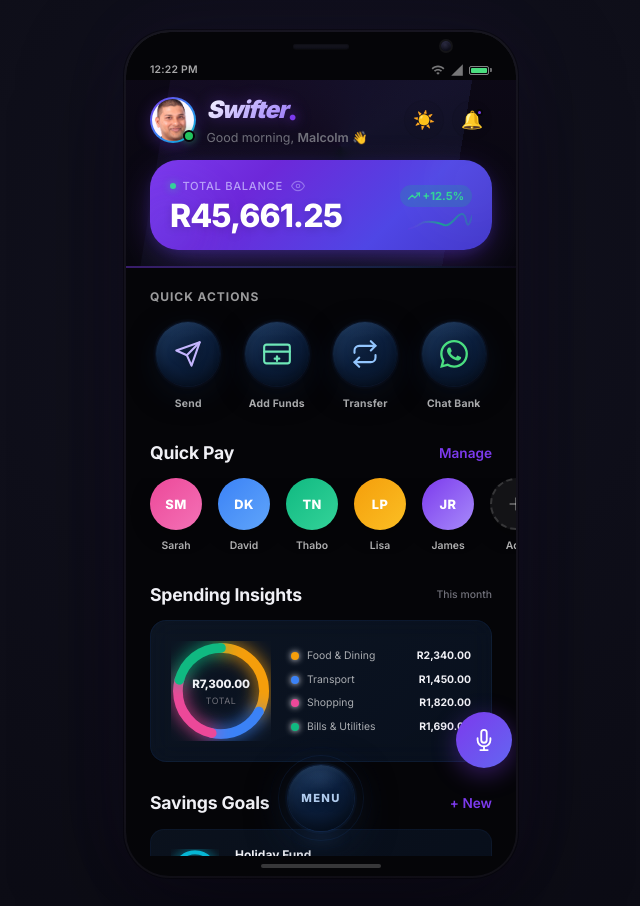
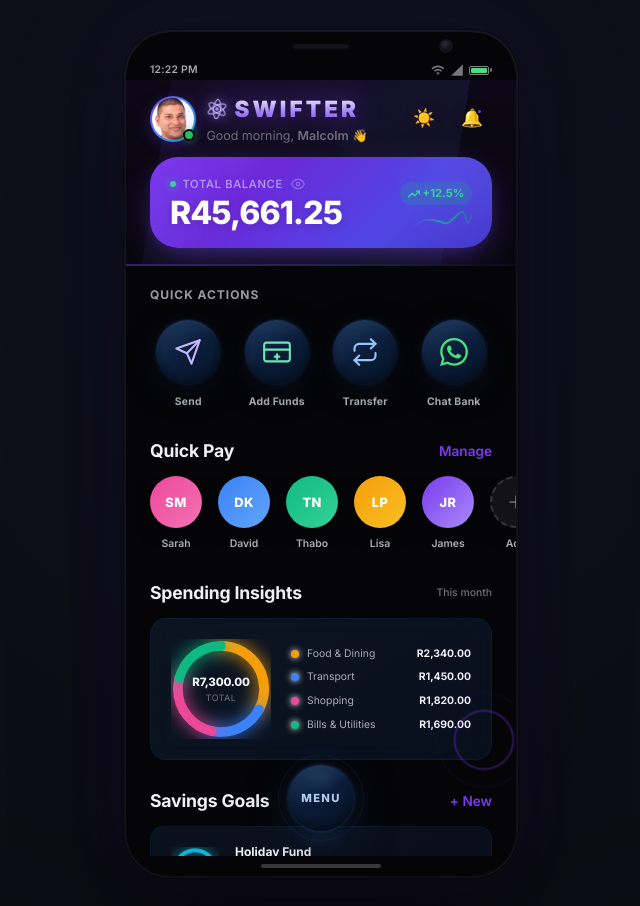
Before and after one commit to MalcolmGov/SwifterWallet, a Next.js app in the folder swifter-wallet/: page / in a window 1280 px wide. Shown: the whole page, without its empty margins (319-959 px from the left). Built offline with nearby package versions, Linux system fonts and the light colour scheme.

Commit message:
style: SWIFTER chrome brand with atom icon + pulsing mic FAB ring

```diff
--- a/swifter-wallet/src/app/globals.css
+++ b/swifter-wallet/src/app/globals.css
@@ -385,25 +385,36 @@
 }
 
 .brand-name {
-  font-size: 1.5rem;
+  font-size: 1.4rem;
   font-weight: 900;
-  letter-spacing: -0.04em;
-  background: linear-gradient(135deg, #ffffff 0%, #c4b5fd 30%, #a78bfa 50%, #7c3aed 80%, #6d28d9 100%);
+  letter-spacing: 0.14em;
+  text-transform: uppercase;
+  background: linear-gradient(180deg, #ffffff 0%, #e0d4ff 25%, #a78bfa 55%, #7c3aed 100%);
   -webkit-background-clip: text;
   -webkit-text-fill-color: transparent;
   background-clip: text;
-  filter: drop-shadow(0 0 8px rgba(124, 58, 237, 0.35));
+  filter: drop-shadow(0 0 12px rgba(124, 58, 237, 0.5)) drop-shadow(0 0 24px rgba(124, 58, 237, 0.25));
   font-family: var(--font-inter), -apple-system, 'SF Pro Display', sans-serif;
-  font-style: italic;
-}
-.brand-dot {
-  -webkit-text-fill-color: #7c3aed;
-  font-size: 1.8rem;
-  font-style: normal;
-  font-weight: 900;
-  line-height: 0;
-  vertical-align: -2px;
-  filter: drop-shadow(0 0 6px rgba(124, 58, 237, 0.6));
+  display: flex;
+  align-items: center;
+  gap: 6px;
+}
+.brand-atom {
+  filter: drop-shadow(0 0 6px rgba(167, 139, 250, 0.6));
+  animation: atom-spin 8s linear infinite;
+  flex-shrink: 0;
+}
+@keyframes atom-spin {
+  from { transform: rotate(0deg); }
+  to { transform: rotate(360deg); }
+}
+
+/* Light mode: deeper purple for contrast */
+.light .brand-name {
+  background: linear-gradient(180deg, #4c1d95 0%, #6d28d9 30%, #7c3aed 60%, #a78bfa 100%);
+  -webkit-background-clip: text;
+  background-clip: text;
+  filter: drop-shadow(0 0 8px rgba(124, 58, 237, 0.3));
 }
 
 .header-greeting {
@@ -2951,7 +2962,34 @@
 
 /* ─── Voice Co-Pilot FAB ────────────────────────────────────────── */
 
+.voice-fab-container {
+  position: fixed;
+  bottom: 5.5rem;
+  right: calc(50% - 215px + 1.5rem);
+  z-index: 100;
+  width: 56px;
+  height: 56px;
+  display: flex;
+  align-items: center;
+  justify-content: center;
+}
+.voice-fab-ring {
+  position: absolute;
+  width: 56px;
+  height: 56px;
+  border-radius: 50%;
+  border: 2px solid rgba(124, 58, 237, 0.5);
+  animation: fab-pulse 2s ease-out infinite;
+}
+.voice-fab-ring-2 {
+  animation-delay: 0.6s;
+}
+@keyframes fab-pulse {
+  0% { transform: scale(1); opacity: 0.7; }
+  100% { transform: scale(1.8); opacity: 0; }
+}
 .voice-fab {
+  position: relative;
   background: linear-gradient(135deg, #7c3aed 0%, #6366f1 100%) !important;
   box-shadow: 0 6px 24px rgba(124, 58, 237, 0.4) !important;
 }
--- a/swifter-wallet/swifter-ui.jsx
+++ b/swifter-wallet/swifter-ui.jsx
@@ -295,7 +295,7 @@
               <span className="avatar-online" />
             </div>
             <div className="dash-header-brand-text">
-              <span className="brand-name">Swifter<span className="brand-dot">.</span></span>
+              <span className="brand-name"><svg className="brand-atom" viewBox="0 0 32 32" width="22" height="22"><ellipse cx="16" cy="16" rx="14" ry="5" fill="none" stroke="url(#atomGrad)" strokeWidth="1.5" transform="rotate(-30 16 16)"/><ellipse cx="16" cy="16" rx="14" ry="5" fill="none" stroke="url(#atomGrad)" strokeWidth="1.5" transform="rotate(30 16 16)"/><ellipse cx="16" cy="16" rx="14" ry="5" fill="none" stroke="url(#atomGrad)" strokeWidth="1.5" transform="rotate(90 16 16)"/><circle cx="16" cy="16" r="2.5" fill="#a78bfa"/><defs><linearGradient id="atomGrad" x1="0" y1="0" x2="32" y2="32"><stop offset="0%" stopColor="#c4b5fd"/><stop offset="100%" stopColor="#7c3aed"/></linearGradient></defs></svg>SWIFTER</span>
               <p className="header-greeting">Good morning, <strong>Malcolm</strong> 👋</p>
             </div>
           </div>
@@ -523,11 +523,15 @@
       </div>
 
       {/* Voice Co-Pilot FAB */}
-      <button onClick={() => { setVoiceOpen(true); setVoiceText(""); setVoiceListening(true); }} className="fab voice-fab" id="voice-fab">
-        <svg width="22" height="22" viewBox="0 0 24 24" fill="none" stroke="white" strokeWidth="2" strokeLinecap="round" strokeLinejoin="round">
-          <path d="M12 1a3 3 0 0 0-3 3v8a3 3 0 0 0 6 0V4a3 3 0 0 0-3-3z"/><path d="M19 10v2a7 7 0 0 1-14 0v-2"/><line x1="12" y1="19" x2="12" y2="23"/><line x1="8" y1="23" x2="16" y2="23"/>
-        </svg>
-      </button>
+      <div className="voice-fab-container">
+        <span className="voice-fab-ring" />
+        <span className="voice-fab-ring voice-fab-ring-2" />
+        <button onClick={() => { setVoiceOpen(true); setVoiceText(""); setVoiceListening(true); }} className="fab voice-fab" id="voice-fab">
+          <svg width="22" height="22" viewBox="0 0 24 24" fill="none" stroke="white" strokeWidth="2" strokeLinecap="round" strokeLinejoin="round">
+            <path d="M12 1a3 3 0 0 0-3 3v8a3 3 0 0 0 6 0V4a3 3 0 0 0-3-3z"/><path d="M19 10v2a7 7 0 0 1-14 0v-2"/><line x1="12" y1="19" x2="12" y2="23"/><line x1="8" y1="23" x2="16" y2="23"/>
+          </svg>
+        </button>
+      </div>
     </div>
   );
 
```
